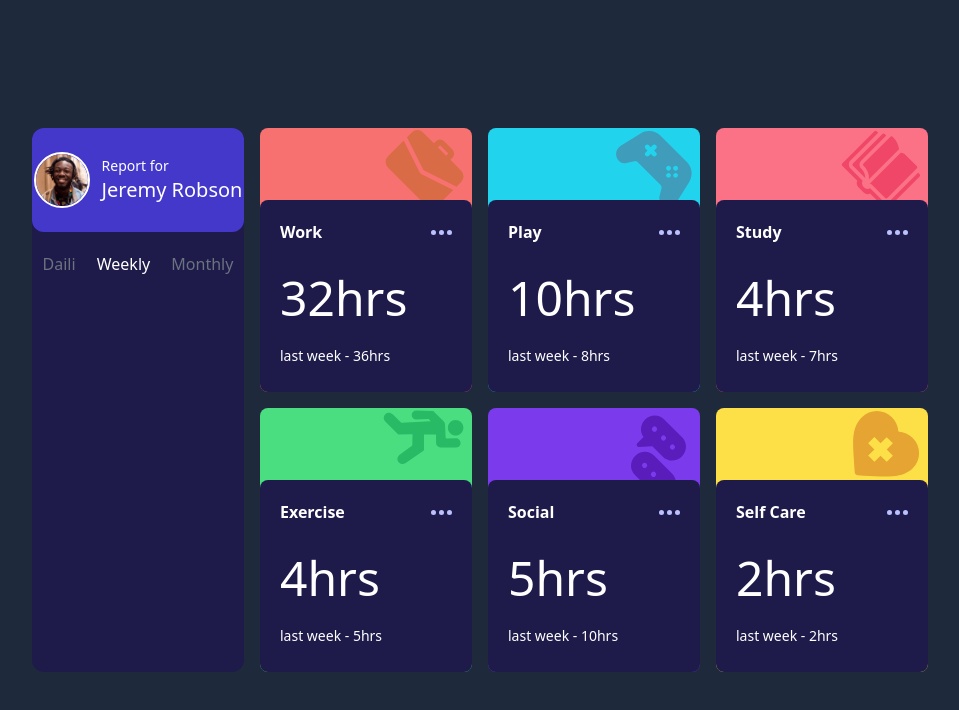
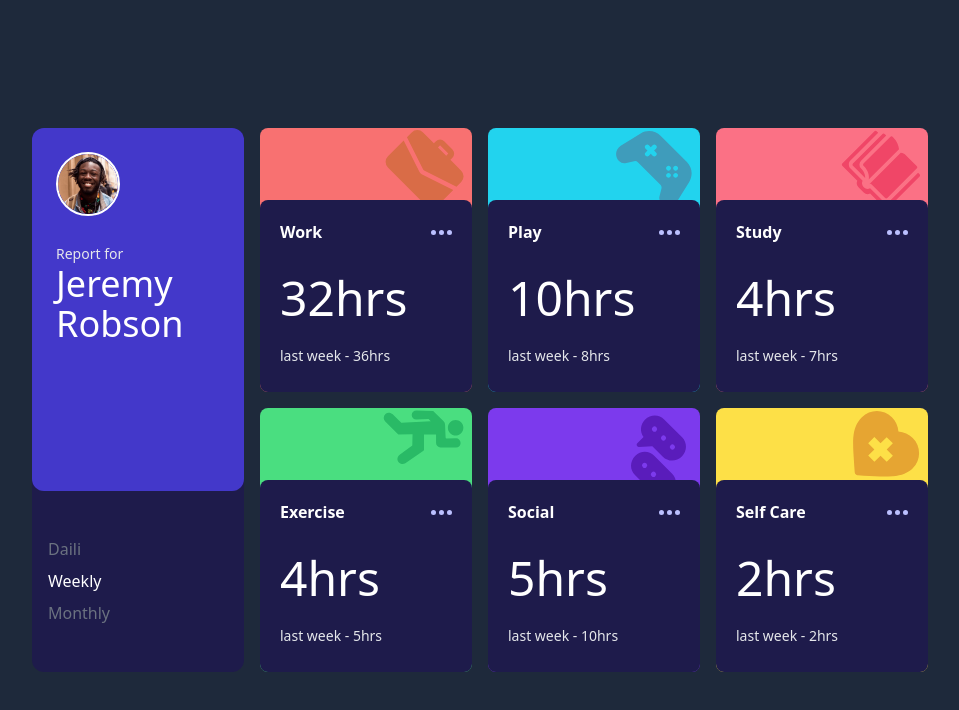
Before and after one commit to NelsonGC7/timeDashboard, a website: page public/index.html in a window 1280 px wide. Shown: the whole page, without its empty margins (160-1119 px from the left). Drawn offline with Linux system fonts and the light colour scheme.

Commit message:
desktop model creado /+fonst

```diff
--- a/public/index.html
+++ b/public/index.html
@@ -15,16 +15,16 @@
 >
   <article class=" w-80 h-auto flex flex-col gap-4 mx-auto my-0 lg:grid md:grid-cols-4 lg:grid-rows-2  lg:w-full  grid-custom lg:mx-16 lg:h-full xl:h-full" >
     <main class="avatar  bg-indigo-950 w-80 h-auto rounded-xl overflow-hidden md:w-full ">
-      <section class="bg-indigo-700 text-white flex items-center justify-center gap-3 py-6 rounded-b-xl ">
+      <section class="bg-indigo-700 text-white flex items-center justify-center gap-3 py-6 rounded-b-xl lg:h-4/6 lg:flex-col lg:p-6 lg:items-start lg:justify-start" >
           <img
-          class="rounded-full border-white border-2 w-14"
+          class="rounded-full border-white border-2 w-14 lg:w-16 lg:mb-4"
           src="./images/image-jeremy.png" alt="avatar">
           <div>
-            <legend class="font-light text-sm"> Report for</legend>
-            <h2 class="text-xl">Jeremy Robson</h2>
+            <legend class="font-light text-sm lg:text-gray-200"> Report for</legend>
+            <h2 class="text-xl lg:text-4xl">Jeremy Robson</h2>
           </div>
       </section>
-      <div class="text-gray-500 flex  w-full h-16 items-center justify-around">
+      <div class="text-gray-500 flex  w-full h-16 items-center justify-around lg:h-2/6  lg:flex-col lg:items-start lg:justify-center lg:gap-2 lg:px-4">
         <p>Daili</p>
         <p class="text-white">Weekly</p>
         <p>Monthly</p>
@@ -41,7 +41,7 @@
         </div>
         <div class="flex  items-center justify-between mb-3 lg:flex-col lg:h-full lg:justify-center lg:gap-6 lg:items-start">
           <h2 class=" text-4xl lg:text-5xl">32hrs</h2>
-          <p class="text-sm"> last week - 36hrs</p>
+          <p class="text-sm text-gray-200"> last week - 36hrs</p>
         </div>
 
       </div>
@@ -57,7 +57,7 @@
         </div>
         <div class="flex  items-center justify-between mb-3 lg:flex-col lg:h-full lg:justify-center lg:gap-6 lg:items-start">
           <h2 class=" text-4xl lg:text-5xl">10hrs</h2>
-          <p class="text-sm"> last week - 8hrs</p>
+          <p class="text-sm text-gray-200"> last week - 8hrs</p>
         </div>
 
       </div>
@@ -73,7 +73,7 @@
         </div>
         <div class="flex  items-center justify-between mb-3 lg:flex-col lg:h-full lg:justify-center lg:gap-6 lg:items-start">
           <h2 class=" text-4xl lg:text-5xl">4hrs</h2>
-          <p class="text-sm"> last week - 7hrs</p>
+          <p class="text-sm text-gray-200"> last week - 7hrs</p>
         </div>
 
       </div>
@@ -89,7 +89,7 @@
         </div>
         <div class="flex  items-center justify-between mb-3 lg:flex-col lg:h-full lg:justify-center lg:gap-6 lg:items-start">
           <h2 class=" text-4xl lg:text-5xl">4hrs</h2>
-          <p class="text-sm"> last week - 5hrs</p>
+          <p class="text-sm text-gray-200"> last week - 5hrs</p>
         </div>
 
       </div>
@@ -105,7 +105,7 @@
         </div>
         <div class="flex  items-center justify-between mb-3 lg:flex-col lg:h-full lg:justify-center lg:gap-6 lg:items-start">
           <h2 class=" text-4xl lg:text-5xl">5hrs</h2>
-          <p class="text-sm"> last week - 10hrs</p>
+          <p class="text-sm text-gray-200"> last week - 10hrs</p>
         </div>
 
       </div>
@@ -122,7 +122,7 @@
         </div>
         <div class="flex  items-center justify-between mb-3 lg:flex-col lg:h-full lg:justify-center lg:gap-6 lg:items-start">
           <h2 class=" text-4xl lg:text-5xl">2hrs</h2>
-          <p class="text-sm"> last week - 2hrs</p>
+          <p class="text-sm text-gray-200"> last week - 2hrs</p>
         </div>
 
       </div>
```
Also changed, not shown: public/styles/output.css.
